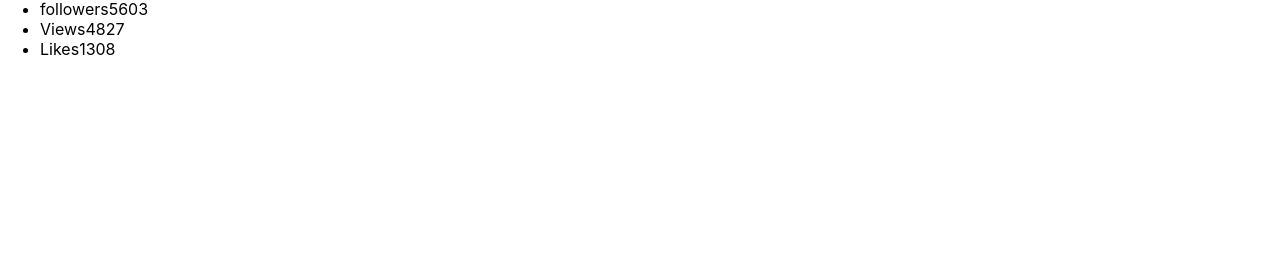
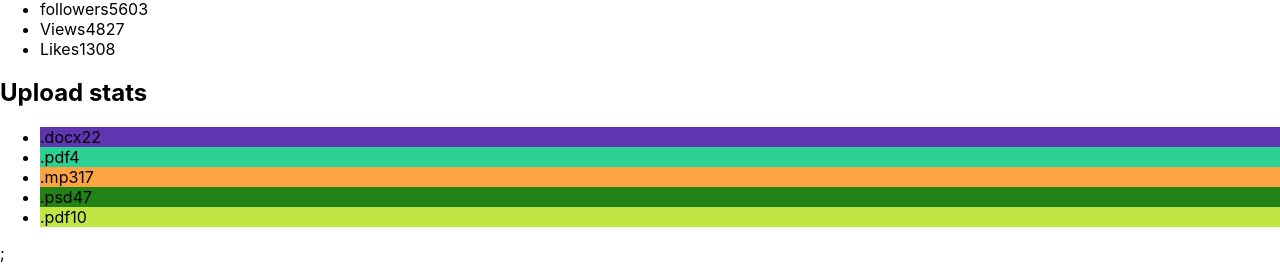
Before and after one commit to AlexSerebro/goit-react-hw-01-components, a React (Create React App) app: page / in a window 1280 px wide. Shown: the part 242-519 px from the top of the page. Built offline with nearby package versions, Linux system fonts and the light colour scheme.

Commit message:
add statistics

```diff
--- a/src/App.js
+++ b/src/App.js
@@ -1,5 +1,7 @@
 import Profile from "./components/Profile/Profile";
 import user from "./DataBase/user.json";
+import Statistics from "./components/Statistics/Statistics";
+import data from "./DataBase/data.json";
 
 function App() {
   return (
@@ -13,6 +15,8 @@
         views={user.stats.views}
         likes={user.stats.likes}
       />
+      <Statistics title="Upload stats" stats={data} />;
+      {/* <Statistics stats={data} />; */}
     </div>
   );
 }
--- /dev/null
+++ b/src/DataBase/data.json
@@ -0,0 +1,7 @@
+[
+  { "id": "id-1", "label": ".docx", "percentage": 22 },
+  { "id": "id-2", "label": ".pdf", "percentage": 4 },
+  { "id": "id-3", "label": ".mp3", "percentage": 17 },
+  { "id": "id-4", "label": ".psd", "percentage": 47 },
+  { "id": "id-5", "label": ".pdf", "percentage": 10 }
+]
--- a/src/components/Statistics/Statistics.js
+++ b/src/components/Statistics/Statistics.js
@@ -0,0 +1,36 @@
+import PropTypes from "prop-types";
+
+export default function Statistics({ title, stats }) {
+  return (
+    <section className="statistics">
+      {title && <h2 className="title">{title}</h2>}
+      <ul className="stat-list">
+        {stats.map((stat) => (
+          <li
+            className="item"
+            key={stat.id}
+            style={{ backgroundColor: randomColor() }}
+          >
+            <span className="label">{stat.label}</span>
+            <span className="percentage">{stat.percentage}</span>
+          </li>
+        ))}
+      </ul>
+    </section>
+  );
+}
+
+Statistics.propTypes = {
+  title: PropTypes.string,
+  stats: PropTypes.array,
+};
+
+const randomIntegerFromInterval = (min, max) => {
+  return Math.floor(Math.random() * (max - min + 1) + min);
+};
+
+function randomColor() {
+  return `rgb(${randomIntegerFromInterval(0, 255)},
+              ${randomIntegerFromInterval(0, 255)},
+              ${randomIntegerFromInterval(0, 255)})`;
+}
```
